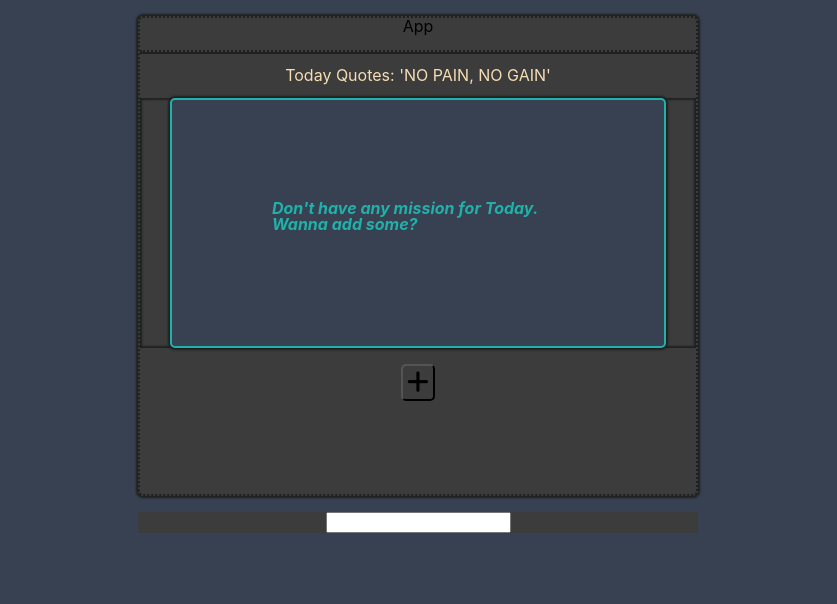
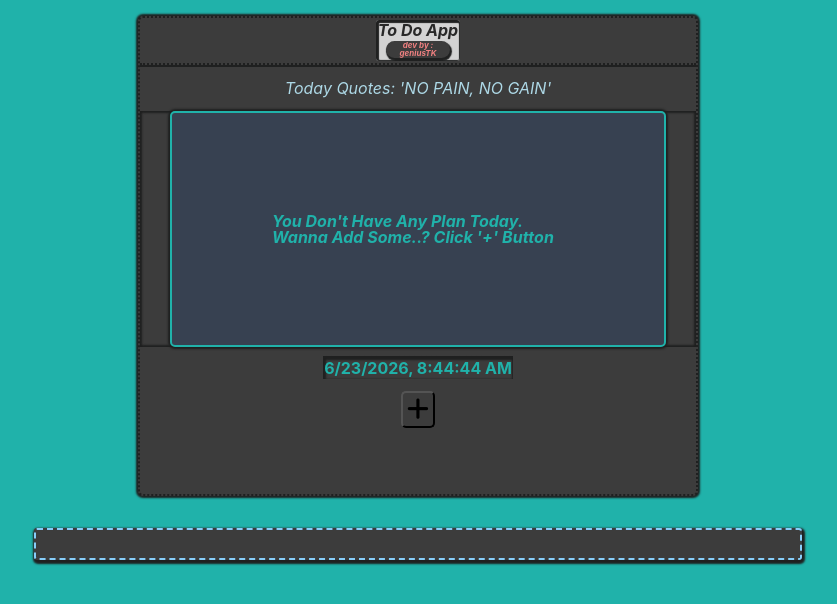
Before and after one commit to geniusTk-debug/todo-app, a React (Vite) app: page / in a window 1280 px wide. Shown: the top 604 px of the page, without its empty margins (222-1059 px from the left). Built offline with nearby package versions, Linux system fonts and the light colour scheme.

Commit message:
create time component, upgrade CSS own style

```diff
--- a/src/App.css
+++ b/src/App.css
@@ -3,7 +3,7 @@
 }
 
 body{
-  background-color: #374151;
+  background-color: lightseagreen;
   margin: 0;
   font-family: -apple-system, BlinkMacSystemFont, 'Segoe UI', 'Roboto', 'Oxygen',
     'Ubuntu', 'Cantarell', 'Fira Sans', 'Droid Sans', 'Helvetica Neue',
--- a/src/App.jsx
+++ b/src/App.jsx
@@ -1,13 +1,13 @@
 import './reset.css';
 import './App.css';
-import Form from './Component/Form/index';
+import { useState } from 'react';
 import Whiteboard from './Component/Whiteboard/index';
-import { useState } from 'react';
+import Extra from './Component/Extra';
 
 
 function App() {
  const [plan, addPlan] = useState([]);
-  const [input, showInput] = useState(false)
+ const [input, showInput] = useState(false)
  const [id, setid] = useState(1)
 
   const add_plan = (e) => {
@@ -16,27 +16,27 @@ function App() {
     const todoText = e.target.elements['input-form'].value;
 
     if(!todoText.trim()) return;
-    addPlan((prevState) => [
-      ...prevState,
+
+    addPlan((prevState) => [...prevState,
+
       {
         id: id,
         todo: todoText,
         time: new Date()
       }
+
     ])
+
     e.target.reset();
-    showInput(false)
+      //Optional
+    //showInput(false);
   }
- console.log(plan)
 
   return (
      <>
      <Whiteboard input={input} showInput={showInput} plan={plan} add_plan={add_plan}/>
-     <Form/>
+     <Extra/>
      </>
-
-
-
   )
 }
 
--- /dev/null
+++ b/src/Component/Extra/index.css
@@ -0,0 +1,15 @@
+.extra-container {
+
+
+    height: 2rem;
+}
+
+.extra-container .extra {
+    background: #3C3C3C;
+    box-shadow: 1px 2px 2px 2px #1F2020;
+    border: 2px dashed lightskyblue;
+    border-radius: 3px;
+    width: 60%;
+    height: 2rem;
+    margin: 2rem auto;
+}
--- /dev/null
+++ b/src/Component/Extra/index.jsx
@@ -0,0 +1,9 @@
+import './index.css';
+
+export default function Extra() {
+  return (
+    <div className='extra-container'>
+        <div className='extra'></div>
+    </div>
+  )
+}
--- a/src/Component/Form/index.css
+++ /dev/null
@@ -1,9 +0,0 @@
-.form-container {
-     max-width: 35rem;
-    background: #3C3C3C;
-    text-align: center;
-    margin: auto;
-    margin-top: 1rem;
-
-    min-height: min-content;
-}
--- a/src/Component/Form/index.jsx
+++ /dev/null
@@ -1,18 +0,0 @@
-
-import './index.css';
-
-export default function Form() {
-  return (
-
-    <div className='form-container'>
-      <form className='form'>
-        <input
-      type='text'
-      className='input-form' >
-
-      </input>
-      </form>
-    </div>
-
-  )
-}
--- /dev/null
+++ b/src/Component/Time/index.css
@@ -0,0 +1,20 @@
+.time-container {
+
+    width: 50%;
+    text-align: center;
+    margin:.8rem auto;
+
+
+
+    color: lightseagreen;
+    font-weight: bolder;
+
+}
+
+.time-container .date .style {
+    border: 1px dashed #3C3C3C;
+    box-shadow: 1px 2px 2px 2px #1F2020 inset;
+    padding: .1rem;
+
+
+}
--- /dev/null
+++ b/src/Component/Time/index.jsx
@@ -0,0 +1,17 @@
+
+import './index.css';
+
+export default function Time() {
+  const time = new Date();
+  const date = time.toLocaleString();
+  console.log(time)
+  return (
+
+    <div className='time-container'>
+       <div className='date'>
+        <span className='style'>{date}</span>
+       </div>
+    </div>
+
+  )
+}
--- a/src/Component/Whiteboard/index.css
+++ b/src/Component/Whiteboard/index.css
@@ -1,21 +1,22 @@
 .whiteboard-container{
+
     max-width: 35rem;
     background: #3C3C3C;
     text-align: center;
     margin: auto;
     margin-top: 1rem;
-
     min-height: 60vh;
     border: 2px dotted #1F2020;
     box-shadow: 0px 0px 2px 2px #1F2020;
     border-radius: 5px;
+
 }
+
 #input-form{
 
     background: #374151;
     border: 2px solid lightseagreen;
-     box-shadow: 0px 0px 2px 2px #1F2020;
-
+    box-shadow: 0px 0px 2px 2px #1F2020;
     border-radius: 5px;
     margin: 0px 30px;
     text-align: start;
@@ -27,72 +28,88 @@
     transition: all 0.4s ease-in-out;
     transition-delay: 0.5s;
 }
-#input-form:hover {
-    opacity: 0.5;
+
+.whiteboard-container .app-title {
+
+    font-style: italic;
+    font-weight: bold;
+    max-width: max-content;
+    min-height: 2rem;
+    text-align: center;
+    margin: .1rem auto;
+    padding: 2px 2px 0px;
+    box-shadow: 1px 1px 1px 2px #1F2020 inset;
+    border-radius: 3px;
+    color: #282828;
+    background-color: lightgrey;
+    overflow: hidden;
+
 }
-.whiteboard-container.app-title {
-    color: wheat;
-    max-width: 10rem;
-    min-height: 2rem;
-    padding: 5px;
-    margin: auto;
-    box-shadow: 1px 1px 1px 1px #1F2020;
-    border-radius: 3px;
-    border: 1px solid #1F2020;
+.whiteboard-container .app-title .contact {
+    font-size: .5rem;
 
-
-    background-color: transparent;
+    margin: .2rem auto;
+    color: lightcoral;
+    padding-bottom: 1px;
+    background: #3c3c3c;
+    max-width: 4rem;
+    overflow: hidden;
+    border-radius: 15px;
+    box-shadow: 1px 2px 1px 1px #1F2020;
 }
 
 .whiteboard-container .notification {
 
-    color: wheat;
+    color: lightblue;
+    font-style: italic;
     text-align: center;
     padding: 15px;
     border-top: 2px dotted #1F2020;
     box-shadow: 0px 2px #1F2020 inset;
     min-height: 2rem;
 
-    margin-top: 1rem;
+
 }
 .whiteboard-container .todo-list {
-     box-shadow: 0px 0px 2px 2px #1F2020 inset;
-     position: relative;
 
-
+    box-shadow: 0px 0px 2px 2px #1F2020 inset;
+    position: relative;
 
 }
 .whiteboard-container .todo-list ul{
+
     background: #374151;
     border: 2px solid lightseagreen;
-     box-shadow: 0px 0px 2px 2px #1F2020;
+    box-shadow: 0px 0px 2px 2px #1F2020;
     border-radius: 5px;
     margin: 0px 30px;
     text-align: start;
-
-    min-height: 250px;
+    min-height: 200px;
 
 }
 .whiteboard-container .todo-list ul li{
+
     display: block;
-
-
     min-height: 2rem;
     padding: 15px;
+    color: lightseagreen;
+    font-weight: bolder;
+    font-style: italic;
+
 }
 
 .whiteboard-container .todo-list ul li .absolute-no{
+
     color: lightseagreen;
     font-weight: bolder;
-
     position: absolute;
     left: 10px;
     box-shadow: 0.5px 2px 1px 0.5px #1F2020;
     border-radius: 3px;
+
 }
 
 .whiteboard-container .todo-list ul .info-show-text{
-
 
    color: lightseagreen;
    font-weight: bold;
--- a/src/Component/Whiteboard/index.jsx
+++ b/src/Component/Whiteboard/index.jsx
@@ -1,13 +1,13 @@
 import './index.css';
 import Add_Remove from '../Add_Remove';
+import Time from '../Time';
+
 export default function Whiteboard({input, showInput,plan, add_plan}) {
-
- const set_up_text = `Don't have any mission for Today. Wanna add some?`;
 
   return (
     <div className='whiteboard-container'>
 
-      <div className='app-title'><h1>App</h1></div>
+      <div className='app-title'><h1>To Do App</h1><h1 className='contact'>dev by : geniusTK</h1></div>
 
 
 
@@ -15,15 +15,15 @@ export default function Whiteboard({input, showInput,plan, add_plan}) {
         <div className='todo-list'>
           <form onSubmit={add_plan}>
             {input && <input
-           style={{background: 'lightSeaGreen'}}
-            type='text-area'
+           style={{background: 'lightSeaGreen', opacity: plan.length ? '0.5' : '1'}}
+            type='text'
              id='input-form'
              name='input-form'
-              placeholder='Add your plan here. Hit Enter or Click true sign to finished'
+              placeholder= {!plan.length ? 'Add your today plan here and hit ENTER' : '' }
                />}
           </form>
           <ul>
-            {!plan.length && <div className='info-show-text'><h2>{set_up_text}</h2></div>}
+            {!plan.length && <div className='info-show-text'><h2>You Don't Have Any Plan Today. Wanna Add Some..? Click '+' Button</h2></div>}
            {plan.map(prevState => (
 
             <li key={prevState.id}><span className='absolute-no'>{prevState.id}</span>{prevState.todo}</li>
@@ -32,6 +32,7 @@ export default function Whiteboard({input, showInput,plan, add_plan}) {
 
         </ul>
         </div>
+        <Time/>
 
      <Add_Remove input={input} showInput={showInput} />
 
@@ -42,17 +43,3 @@ export default function Whiteboard({input, showInput,plan, add_plan}) {
     </div>
   )
 }
-
-
-{/*<form onSubmit={add_plan}>
-              {input && <input
-           style={{background: 'lightSeaGreen'}}
-            type='text-area'
-             id='input-form'
-             name='input-form'
-              placeholder='Add your plan here. Hit Enter or Click true sign to finished'
-               />}
-            </form>
-
-
-            */}
```
Also changed, not shown: src/Component/Add_Remove/index.jsx (+9 -7 lines).
